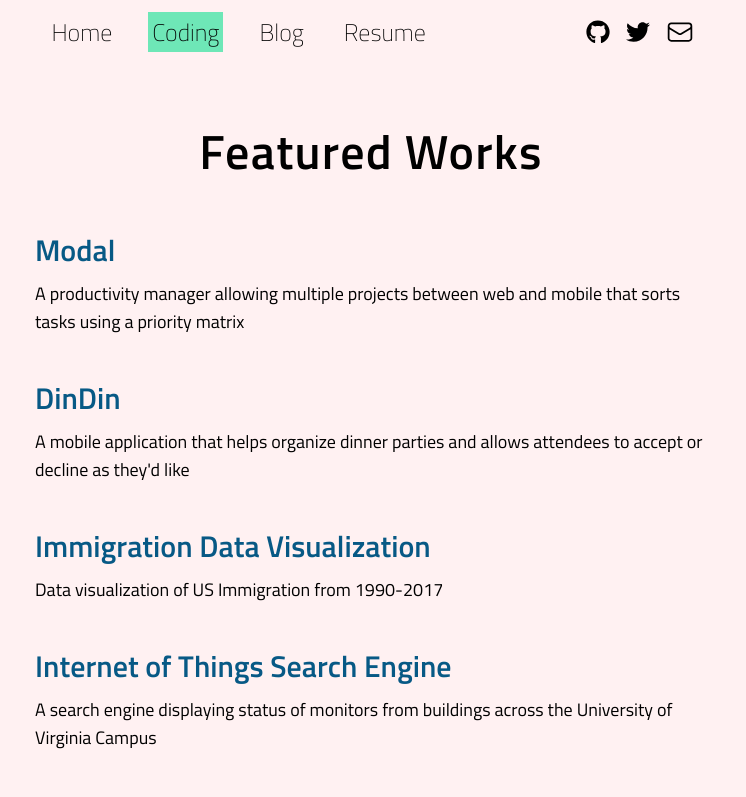
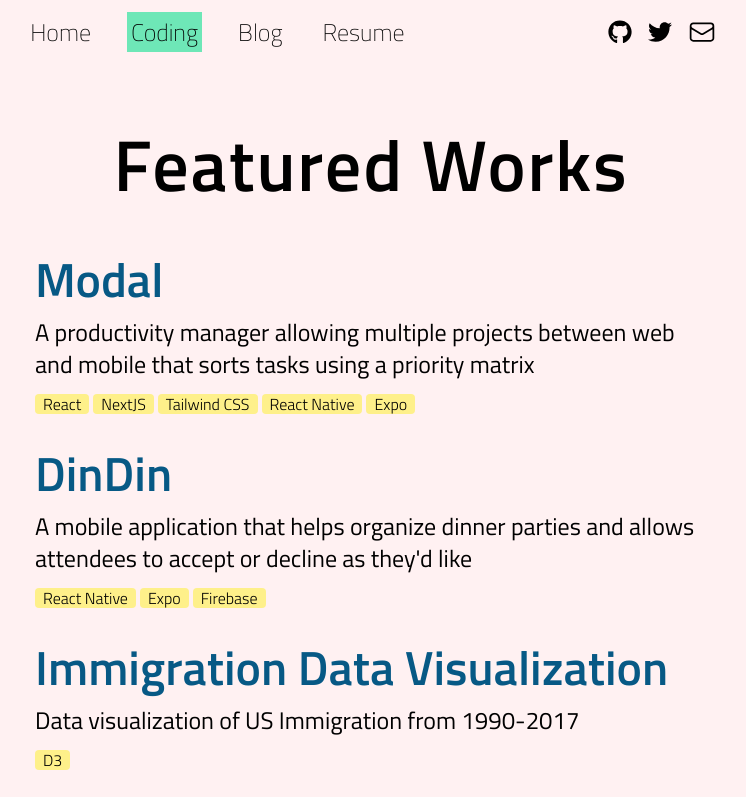
Before and after one commit to elewis9989/personal, a Next.js app: page /coding in a window 1280 px wide. Shown: the top 797 px of the page, without its empty margins (269-1015 px from the left). Built offline with nearby package versions, Linux system fonts and the light colour scheme.

Commit message:
change fonts, add tags to projects

```diff
--- a/components/BlogCard.tsx
+++ b/components/BlogCard.tsx
@@ -12,12 +12,12 @@
     <div>
       <Link
         href={url}
-        className="text-sky-800 text-3xl font-semibold hover:text-sky-600"
+        className="text-sky-800 text-3xl md:text-5xl font-semibold hover:text-sky-600"
       >
         {title}
       </Link>
-      <p>{excerpt}</p>
-      <div className="flex items-center py-2">
+      <p className="text-xl md:text-2xl">{excerpt}</p>
+      <div className="flex items-center py-2 text-lg md:text-xl">
         <p className="mr-6">
           🗓{' '}
           {new Date(date).toLocaleDateString('en-us', {
--- a/components/CodingProject.tsx
+++ b/components/CodingProject.tsx
@@ -2,23 +2,35 @@
   title: string;
   description: string;
   url: string;
+  tags: string[];
 }
 const CodingProject: React.FC<ICodingProject> = ({
   title,
   description,
   url,
+  tags,
 }) => {
   return (
     <div>
       <a
         href={url}
         target="_blank"
-        className="text-sky-800 text-3xl font-semibold hover:text-slate-400"
+        className="text-sky-800 text-3xl md:text-5xl font-semibold hover:text-slate-400"
         rel="noreferrer"
       >
         {title}
       </a>
-      <h4 className="py-3 text-lg">{description}</h4>
+      <h4 className="py-3 text-xl md:text-2xl">{description}</h4>
+      <div className="">
+        {tags.map((tag, idx) => (
+          <span
+            key={idx}
+            className="bg-yellow-200 w-fit px-2 py-0.5 rounded leading-4 mr-1 mb-1 inline-flex font-light"
+          >
+            {tag}
+          </span>
+        ))}
+      </div>
     </div>
   );
 };
--- a/components/PageTitle.tsx
+++ b/components/PageTitle.tsx
@@ -7,7 +7,7 @@
   return (
     <h1
       className={classNames(
-        'text-black text-4xl lg:text-5xl text-center font-semibold tracking-wide'
+        'text-black text-5xl md:text-7xl text-center font-semibold tracking-wide'
       )}
     >
       {title}
--- a/components/layouts/primary/Navbar.tsx
+++ b/components/layouts/primary/Navbar.tsx
@@ -18,7 +18,7 @@
 
   return (
     <>
-      <div className="mb-8 lg:mb-16 px-2">
+      <div className="mb-8 md:mb-16 px-2">
         <Disclosure as="nav">
           {({ open }) => (
             <>
@@ -32,7 +32,7 @@
                           href={item.href}
                           target={item.name === 'Resume' ? '_blank' : '_self'}
                           className={classNames(
-                            'cursor-pointer font-extralight text-xl lg:text-2xl text-black p-1',
+                            'cursor-pointer font-extralight text-xl md:text-2xl text-black p-1',
                             pathname === item.href
                               ? 'bg-emerald-300 '
                               : 'hover:underline hover:underline-offset-4'
@@ -132,7 +132,7 @@
                       as="a"
                       href={item.href}
                       className={classNames(
-                        'block font-extralight text-xl lg:text-2xl text-black px-3 py-2',
+                        'block font-extralight text-xl md:text-2xl text-black px-3 py-2',
                         pathname === item.href
                           ? 'bg-emerald-300 '
                           : 'hover:underline hover:underline-offset-4'
--- a/components/mdx/MDX.tsx
+++ b/components/mdx/MDX.tsx
@@ -12,7 +12,7 @@
   const Component = useMDXComponent(code);
 
   return (
-    <article className="prose max-w-none">
+    <article className="prose max-w-none text-xl md:text-2xl">
       <Component components={{ ...components }} />
     </article>
   );
--- a/lib/data.ts
+++ b/lib/data.ts
@@ -5,6 +5,7 @@
     url: 'https://usemodal.com/',
     description:
       'A productivity manager allowing multiple projects between web and mobile that sorts tasks using a priority matrix',
+    tags: ['React', 'NextJS', 'Tailwind CSS', 'React Native', 'Expo'],
   },
   {
     title: 'DinDin',
@@ -12,12 +13,14 @@
     url: 'https://github.com/elewis9989/DinDin',
     description:
       "A mobile application that helps organize dinner parties and allows attendees to accept or decline as they'd like",
+    tags: ['React Native', 'Expo', 'Firebase'],
   },
   {
     title: 'Immigration Data Visualization',
     year: '2018',
     url: 'https://immigration-viz.surge.sh/',
     description: 'Data visualization of US Immigration from 1990-2017',
+    tags: ['D3'],
   },
   {
     title: 'Internet of Things Search Engine',
@@ -25,5 +28,6 @@
     url: 'https://docs.google.com/presentation/d/e/2PACX-1vRaaSJg944iaiN75v8j0G9C7yWL0QFn8OMvCcW_Gm3mjOELJnyPz6ZSR9JMdf8hioSI18LeVj2FNruz/pub?start=false&loop=false&delayms=3000&slide=id.g464c87f956_0_902',
     description:
       'A search engine displaying status of monitors from buildings across the University of Virginia Campus',
+    tags: ['Angular', 'Node', 'Express', 'SQL', 'IoT'],
   },
 ];
--- a/pages/blog/[slug].tsx
+++ b/pages/blog/[slug].tsx
@@ -5,8 +5,8 @@
 import { allPosts, Post } from '../../.contentlayer/generated';
 import PrimaryLayout from '../../components/layouts/primary/PrimaryLayout';
 import MDX from '../../components/mdx/MDX';
+import PageTitle from '../../components/PageTitle';
 import PageTransition from '../../components/PageTransition';
-import { classNames } from '../../lib/helpers';
 import { type NextPageWithLayout } from '../page';
 
 interface Props {
@@ -16,19 +16,13 @@
 const Slug: NextPageWithLayout<Props> = ({ post }) => {
   return (
     <PageTransition>
-      <div className="mx-auto mb-16 max-w-2xl px-6">
+      <div className="mx-auto mb-16 max-w-4xl px-6">
         <Head>
-          <title>{post.title}</title>
+          <title></title>
         </Head>
         <header className="mb-12">
-          <h1
-            className={classNames(
-              'text-black text-4xl lg:text-5xl font-bold tracking-tighter'
-            )}
-          >
-            {post.title}
-          </h1>
-          <div className="flex items-center gap-2 text-sm font-normal text-zinc-500">
+          <PageTitle title={post.title} />
+          <div className="flex items-center gap-2 text-xl font-normal text-zinc-500">
             <div className="flex grow flex-col sm:flex-row sm:items-center sm:justify-between mt-4">
               <div>
                 <span>Roze</span> /{' '}
@@ -46,7 +40,7 @@
                   height="24px"
                   viewBox="0 0 24 24"
                   width="24px"
-                  className="hidden sm:inline stroke-violet-500"
+                  className="hidden sm:inline stroke-purple-300"
                 >
                   <path d="M11.99 2C6.47 2 2 6.48 2 12s4.47 10 9.99 10C17.52 22 22 17.52 22 12S17.52 2 11.99 2zM12 20c-4.42 0-8-3.58-8-8s3.58-8 8-8 8 3.58 8 8-3.58 8-8 8z" />
                   <path d="M12.5 7H11v6l5.25 3.15.75-1.23-4.5-2.67z" />
--- a/pages/coding.tsx
+++ b/pages/coding.tsx
@@ -19,6 +19,7 @@
                 title={project.title}
                 description={project.description}
                 url={project.url}
+                tags={project.tags}
               />
             </li>
           ))}
--- a/pages/index.tsx
+++ b/pages/index.tsx
@@ -28,14 +28,21 @@
       </section>
       <section
         className={classNames(
-          'flex flex-col items-center justify-center text-xl lg:text-2xl text-black max-w-2xl mx-auto space-y-6'
+          'flex flex-col items-center text-2xl lg:text-4xl text-black max-w-2xl mx-auto space-y-6'
         )}
       >
-        <p className="">
-          I&apos;m <span className="text-sky-800 font-semibold">roze</span> 🌹
-          (any pronouns) — a coder, writer, & content creator residing in
-          Brooklyn, NY 📍
+        <p className="leading-relaxed">
+          I&apos;m{' '}
+          <span className="text-sky-800 font-semibold bg-yellow-200 italic px-3">
+            Roze
+          </span>{' '}
+          🌹 (any pronouns) — a {}
+          <span className="border-b-4 border-b-green-300">coder</span>,{' '}
+          <span className="border-b-4 border-b-blue-300">writer</span>, &{' '}
+          <span className="border-b-4 border-b-red-300">content creator</span>{' '}
+          residing in Brooklyn, NY 📍
         </p>
+
         <p className="">
           Welcome to my little hub where I share some of my musings, projects,
           and other fun things.
--- a/styles/globals.css
+++ b/styles/globals.css
@@ -8,20 +8,17 @@
 }
 
 body {
-  @apply bg-rose-50 mx-auto w-full max-w-4xl px-2 lg:px-0;
+  @apply bg-rose-50 mx-auto w-full max-w-5xl px-2 lg:px-0;
 }
 
 /* Tailwindcss Typography */
 
-.prose :is(h1) > a {
-  @apply text-slate-500;
-}
 .prose :is(h1, h2, h3, h4, h5, h6) > a {
   @apply no-underline;
 }
 
 .prose :not(h1, h2, h3, h4, h5, h6) > a {
-  @apply underline-offset-4;
+  @apply underline-offset-4 text-slate-500 hover:text-slate-400;
 }
 
 .prose ul li {
```
